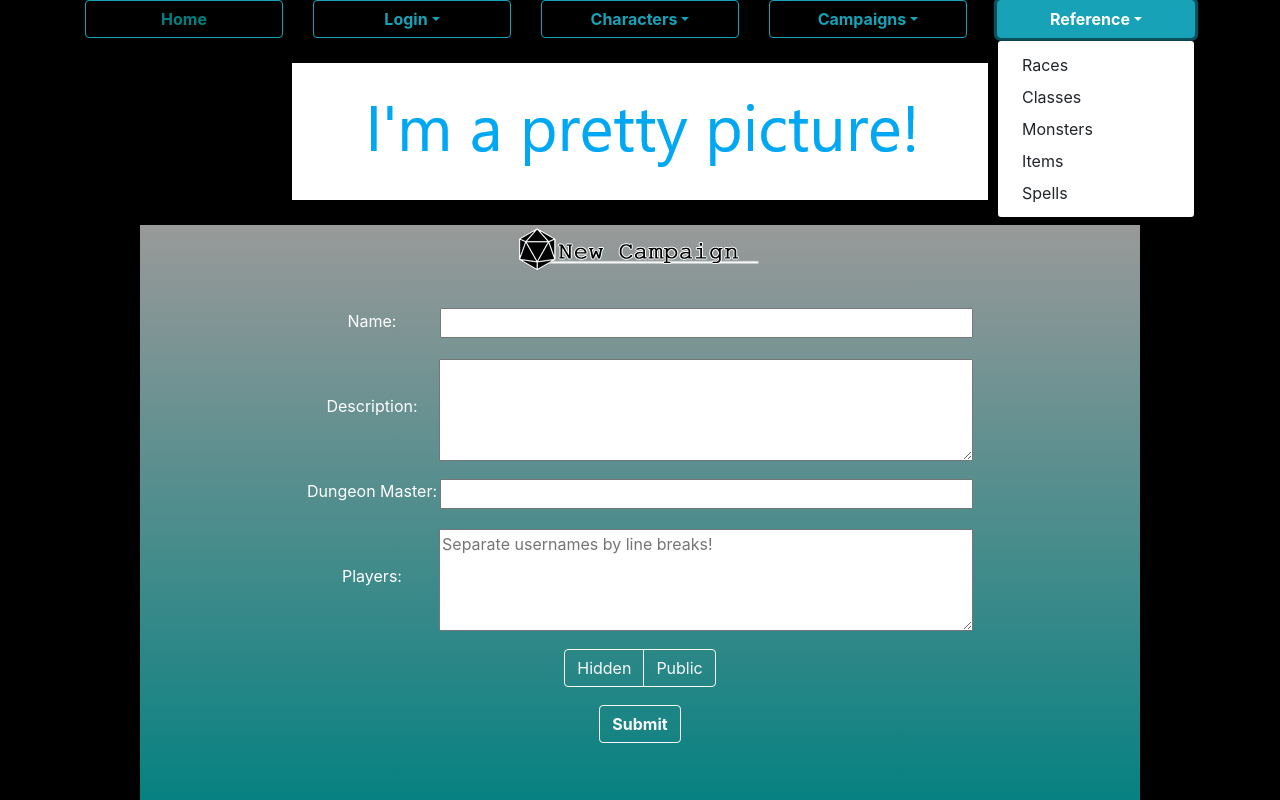
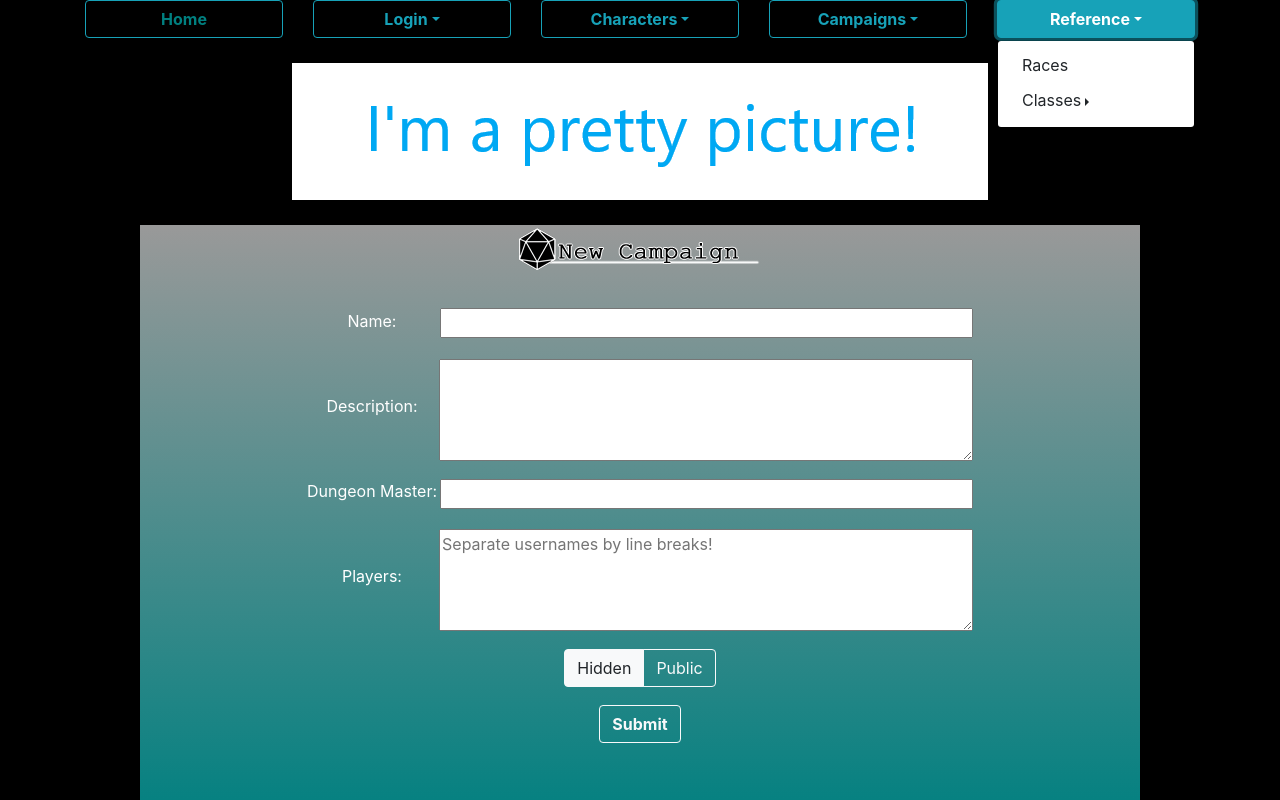
Before and after one commit to Tanisi90/Project2_FE, an Angular app: page /campaigns/new in a window 1280 px wide. Both pictures are taken after a click on the button "Reference". Built offline with nearby package versions, Linux system fonts and the light colour scheme.

Commit message:
Fiddled with Navbar, Models, and New Campaign page

```diff
--- a/src/app/Components/campaigns-new/campaigns-new.component.html
+++ b/src/app/Components/campaigns-new/campaigns-new.component.html
@@ -19,12 +19,12 @@
                 <td><textarea id="campaignsNewDescriptionField" placeholder="Separate usernames by line breaks!" rows="4" cols="50"></textarea></td>
             </tr>
             <tr>
-                <td colspan="2"><div class="btn-group btn-group-toggle" id="filterCategory" data-toggle="buttons">
-                    <label class="btn radio btn-outline-light" (click) = "type='Hidden'">
-                        <input type="radio" name="type" autocomplete="off" checked>Hidden
+                <td colspan="2"><div ngbRadioGroup class="btn-group btn-group-toggle" id="campaignsNewTypeRadio">
+                    <label class="btn radio btn-outline-light" [class.active]="hidden" ngbButtonLabel>
+                        <input ngbButton type="radio" [(ngModel)]="hidden" [value]="true">Hidden
                     </label>
-                    <label class="btn radio btn-outline-light" (click) = "type='Public'">
-                        <input type="radio" name="type" autocomplete="off" checked>Public
+                    <label class="btn radio btn-outline-light" [class.active]="!hidden" ngbButtonLabel>
+                        <input ngbButton type="radio" [(ngModel)]="hidden" [value]="false">Public
                     </label>
                 </div></td>
             </tr>
--- a/src/app/Components/campaigns-new/campaigns-new.component.ts
+++ b/src/app/Components/campaigns-new/campaigns-new.component.ts
@@ -6,9 +6,11 @@ import { Component, OnInit } from '@angular/core';
   styleUrls: ['./campaigns-new.component.css']
 })
 export class CampaignsNewComponent implements OnInit {
-  type = "Hidden";
+  hidden: boolean;
 
-  constructor() { }
+  constructor() {
+    this.hidden = true;
+  }
 
   ngOnInit(): void {
   }
--- a/src/app/Components/navbar/navbar.component.html
+++ b/src/app/Components/navbar/navbar.component.html
@@ -62,10 +62,22 @@
             <button class="btn btn-outline-info btn-block" id="dropdownReference" ngbDropdownToggle>Reference</button>
             <div class="w-100" ngbDropdownMenu>
                 <button ngbDropdownItem>Races</button>
-                <button ngbDropdownItem>Classes</button>
-                <button ngbDropdownItem>Monsters</button>
-                <button ngbDropdownItem>Items</button>
-                <button ngbDropdownItem>Spells</button>
+                <div ngbDropdown placement="right-top" class="dropdown dropright">
+                    <button class="btn drpdwn btn-block" id="dropdownClasses" ngbDropdownToggle>Classes</button>
+                    <div class="w-100" ngbDropdownMenu>
+                        <button ngbDropdownItem>Barbarian</button>
+                        <button ngbDropdownItem>Bard</button>
+                        <button ngbDropdownItem>Cleric</button>
+                        <button ngbDropdownItem>Druid</button>
+                        <button ngbDropdownItem>Fighter</button>
+                        <button ngbDropdownItem>Monk</button>
+                        <button ngbDropdownItem>Paladin</button>
+                        <button ngbDropdownItem>Ranger</button>
+                        <button ngbDropdownItem>Rogue</button>
+                        <button ngbDropdownItem>Sorcerer</button>
+                        <button ngbDropdownItem>Warlock</button>
+                    </div>
+                </div>
             </div>
         </div>
     </div>
--- a/src/app/Components/welcome/welcome.component.ts
+++ b/src/app/Components/welcome/welcome.component.ts
@@ -22,6 +22,6 @@ export class WelcomeComponent implements OnInit {
   }
 
   test() {
-    this.cs.getClass("bard");
+    this.cs.getClass("barbarian");
   }
 }
--- a/src/app/models/link.ts
+++ b/src/app/models/link.ts
@@ -1,6 +1,6 @@
 export class Link {
-    private name: string;
-    private url: string;
+    public name: string;
+    public url: string;
 
     constructor(name: string, url: string) {
         this.name = name;
--- a/src/app/models/subclass.ts
+++ b/src/app/models/subclass.ts
@@ -2,10 +2,10 @@ import { Level } from './level';
 import { SubclassLevel } from './subclass-level';
 
 export class Subclass {
-    private name: string;
-    private flavor: string;
-    private desc: string;
-    private levels: SubclassLevel[];
+    public name: string;
+    public flavor: string;
+    public desc: string;
+    public levels: SubclassLevel[];
 
     constructor(name: string, flavor: string, desc: string, levels: SubclassLevel[]) {
         this.name = name;
--- a/src/styles.css
+++ b/src/styles.css
@@ -11,6 +11,12 @@ body {
 
 .btn.radio {
     font-weight: normal !important;
+}
+
+.btn.drpdwn {
+    padding-left: 23px !important;
+    font-weight: normal !important;
+    text-align: left !important;
 }
 
 a:active, a:visited {
```
Also changed, not shown: src/app/models/race.ts (+5 -5 lines).
